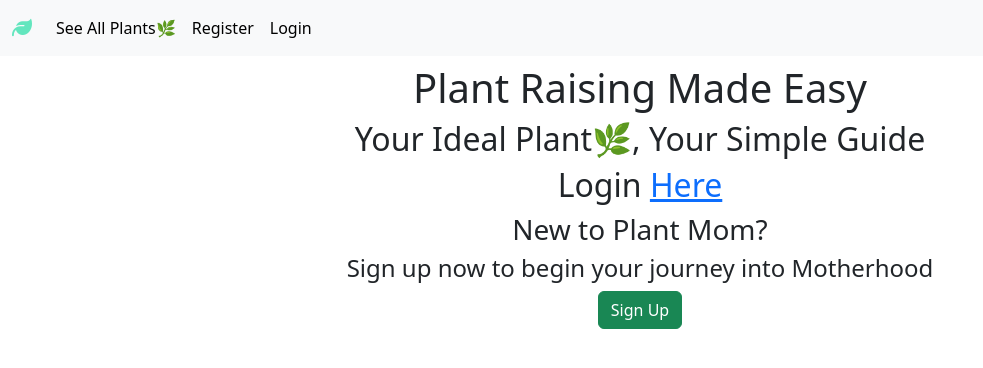
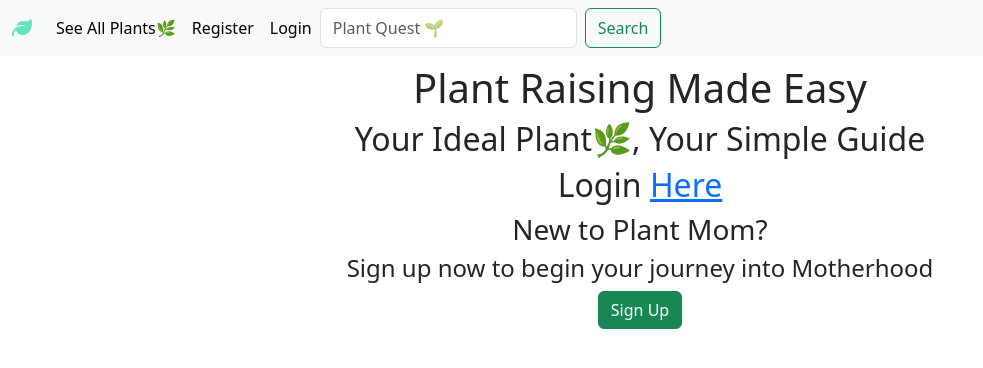
Before and after one commit to lcarinad/plant_parent, a Flask app: page / in a window 1280 px wide. Shown: the top 368 px of the page, without its empty margins (0-983 px from the left). Run offline with Flask 3, Linux system fonts and the light colour scheme; some libraries are stand-ins or nearby versions.

Commit message:
navbar search

```diff
--- a/app.py
+++ b/app.py
@@ -1,5 +1,5 @@
 from flask import Flask, render_template, flash, redirect, g, session, url_for, request
-from helpers import fetch_random_plant_data, fetch_search_terms, fetch_plant_details
+from helpers import fetch_random_plant_data, fetch_search_terms, fetch_plant_details, get_logout_msg
 from sqlalchemy.exc import IntegrityError
 from models import db, connect_db, User
 from forms import SignupForm, LoginForm
@@ -30,7 +30,7 @@ def add_user_to_sess(user):
     """Add login user to session"""
     session[CURR_USER_KEY]=user.id
 
-def logout_user(user):
+def logout_user():
     """Logout user."""
     if CURR_USER_KEY in session:
         del session[CURR_USER_KEY]
@@ -79,6 +79,13 @@ def user_login():
             flash("Password or username incorrect.", 'danger')
 
     return render_template('login.html', form = form)
+
+@app.route('/logout')
+def user_logout():
+    """Handles user logout"""
+    logout_user()
+    flash(get_logout_msg(), "success")
+    return redirect(url_for('show_homepage'))
 ####################################
 @app.route("/")
 def show_homepage():
--- a/helpers.py
+++ b/helpers.py
@@ -43,3 +43,9 @@ def fetch_plant_details(plant_id):
         return plant_data
     else:
         return None
+
+def get_logout_msg():
+    messages =["Blossom back soon, we'll miss your photosynthesis!🌿👋", "Rooting for your return! See you in the plant-osphere! 🌱🚀", "Take a leaf, but don't stay away too long! 🍃👀","Farewell, green thumb! We'll be here, photosynthesizing without you! 🌞🌿", "Branch out and explore, but don't forget your roots! 🌍🌳", "Time to leaf, but remember, you're always in our plant-astic garden! 🌸👋", "May your journeys be as fruitful as a well-nurtured garden! 🌺🚀","Signing off for now! Your absence will be felt in our plantiverse! 🌿😢"]
+    random_idx=randint(1, len(messages))
+
+    return messages[random_idx]
--- a/templates/base.html
+++ b/templates/base.html
@@ -52,6 +52,17 @@
                 >Login</a
               >
             </li>
+            <form class="d-flex" role="search" action="/search">
+              <input
+                class="form-control me-2"
+                type="search"
+                placeholder="Plant Quest 🌱"
+                aria-label="Search"
+              />
+              <button class="btn btn-outline-success" type="submit">
+                Search
+              </button>
+            </form>
             {% endif %}
             <!-- logged in user nav options -->
             {% if g.user %}
@@ -72,7 +83,7 @@
               <ul class="dropdown-menu">
                 <li><a class="dropdown-item" href="#">View Favorites</a></li>
                 <li><a class="dropdown-item" href="#">Edit Profile</a></li>
-                <li><a class="dropdown-item" href="#">Logout</a></li>
+                <li><a class="dropdown-item" href="/logout">Logout</a></li>
               </ul>
             </li>
             {% endif %}
--- a/templates/homeUser.html
+++ b/templates/homeUser.html
@@ -9,9 +9,11 @@ content%}
       <div class="mb-3 col-md-9">
         <input
           role="search"
+          type="search"
           class="form-control form-control-sm"
           placeholder="Search for your next plant baby🌿"
           name="q"
+          aria-label="Search"
         />
       </div>
       <div class="col-md-3">
```
